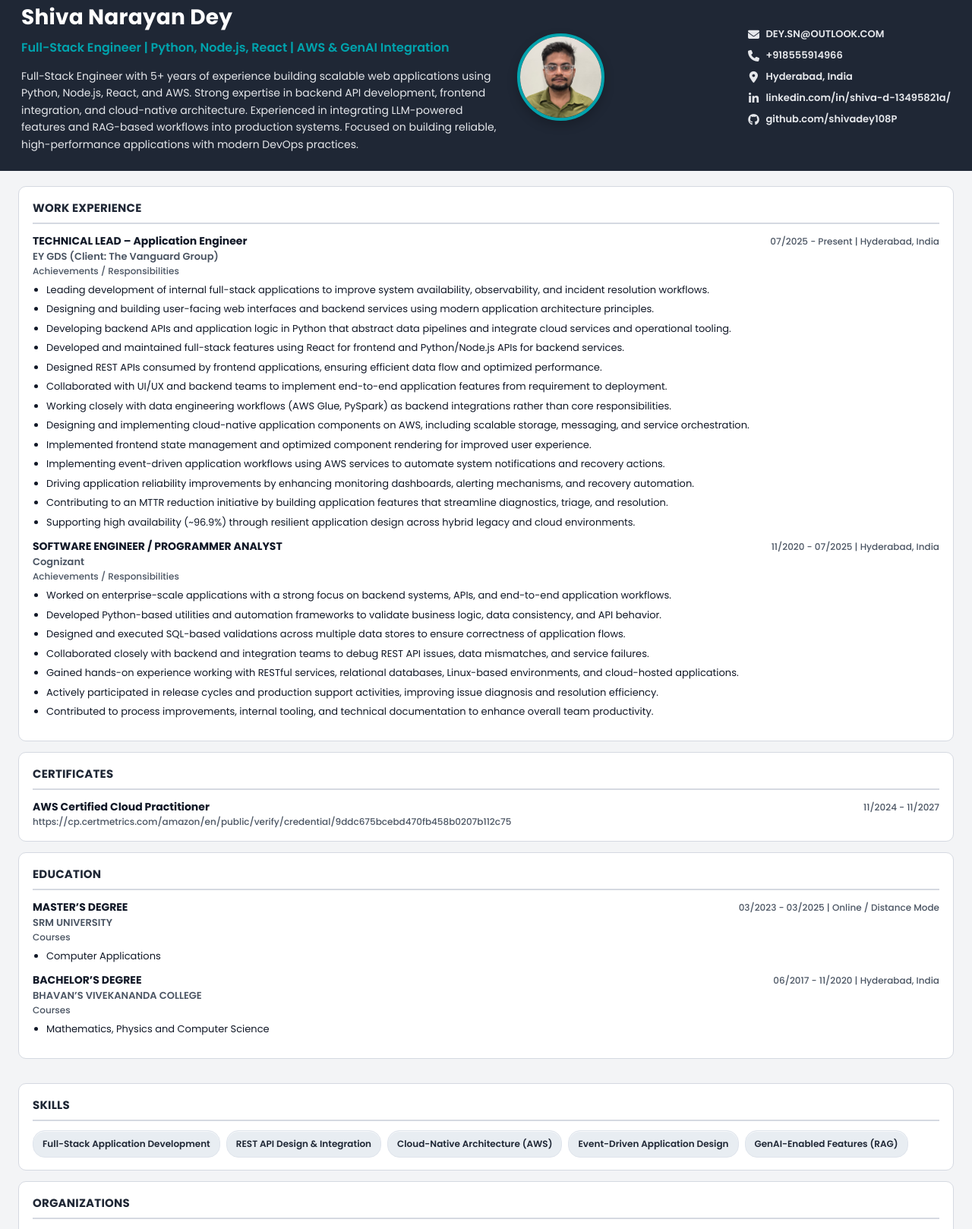
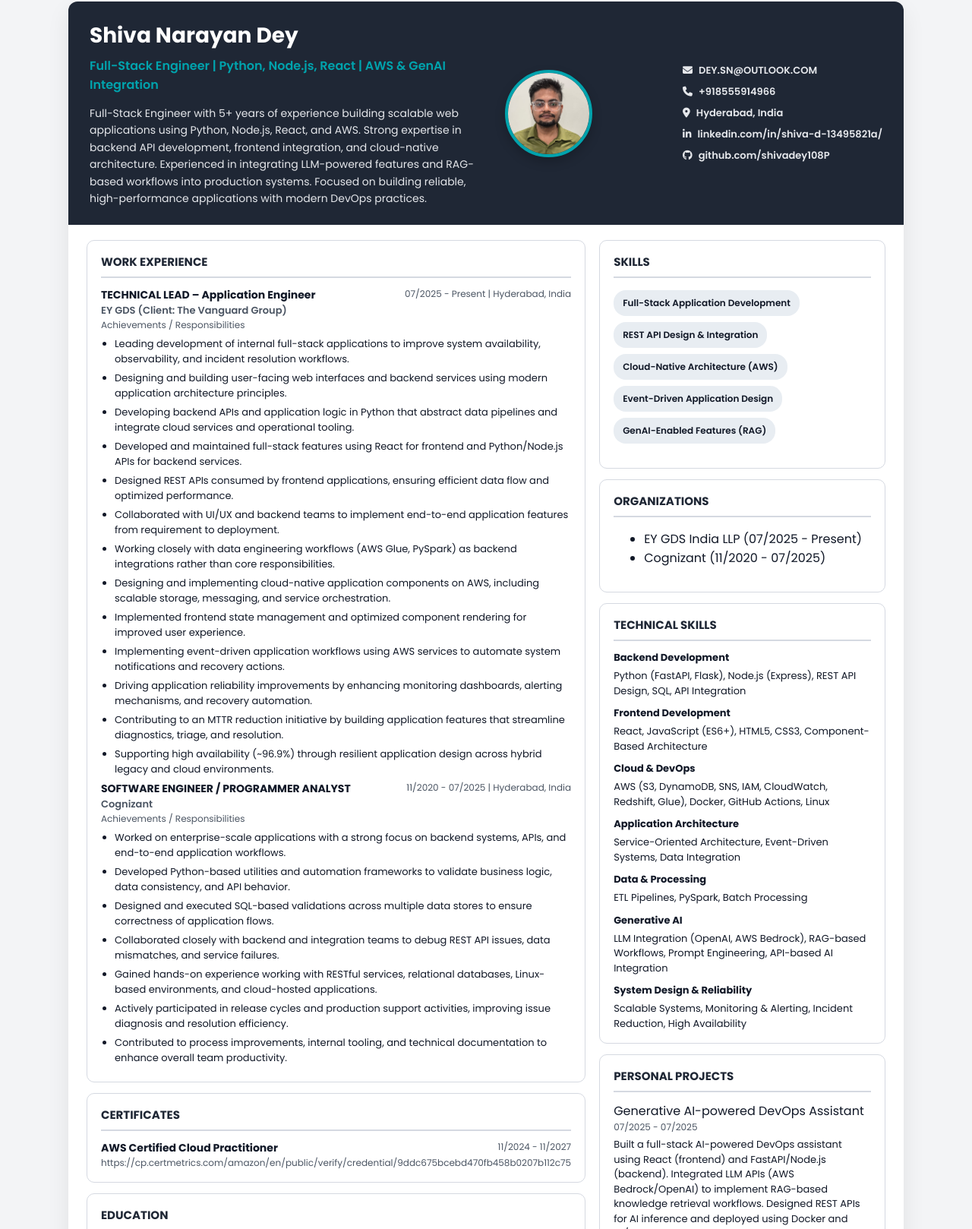
Before and after one commit to shivadey108P/shiva_dey_resume_builder, a plain HTML site: page index.html in a window 1280 px wide. Shown: the part 22-1640 px from the top of the page at 76% size. Drawn offline with Linux system fonts and the light colour scheme.

Commit message:
mobile and desktop css fix - Update index.html

```diff
--- a/index.html
+++ b/index.html
@@ -12,7 +12,6 @@
 :root {
   --navy: #1f2735;
   --teal: #00a3ad;
-      --muted-teal: #0f8f97;
   --text: #111827;
   --subtext: #4b5563;
   --pill: #e8edf2;
@@ -25,61 +24,28 @@
   box-sizing: border-box;
   max-width: 100%;
   overflow-wrap: break-word;
-      word-wrap: break-word;
 }
-
-    body {
-      overflow-x: hidden;
-    }
-    a {
-  word-break: break-word;
-}
-    .role-header > div,
-    .contact,
-    .contact-info,
-    .contact-row,
-    .headline,
-    .tech-item,
-    .project-desc,
-    .project-title {
-      min-width: 0;
-    }
-
-    .contact-row {
-      flex-wrap: wrap;
-      word-break: break-word;
-    }
-.section-card {
-  border: none;
-  border-bottom: 1px solid #e5e7eb;
-  border-radius: 0;
-}
-
-    .contact-row a,
-    .contact-row span {
-      overflow-wrap: anywhere;
-      word-break: break-word;
-    }
-
-    .bullets li,
-    .simple-list li {
-      overflow-wrap: break-word;
-      word-break: break-word;
-      white-space: normal;
-  }
-
 
 body {
   margin: 0;
   background: var(--bg);
   font-family: 'Poppins', Arial, sans-serif;
   color: var(--text);
+  overflow-x: hidden;
 }
 
+a {
+  word-break: break-word;
+}
+
+/* Page Container */
 .page {
-  margin: 0;
-  border-radius: 0;
-  box-shadow: none;
+  max-width: 1100px;
+  margin: 24px auto;
+  background: var(--card);
+  box-shadow: 0 12px 30px rgba(0, 0, 0, 0.08);
+  border-radius: 12px;
+  overflow: hidden;
 }
 
 /* Header */
@@ -97,7 +63,6 @@
   margin: 0 0 6px;
   font-size: 28px;
   font-weight: 700;
-      letter-spacing: 0.2px;
 }
 
 .headline h2 {
@@ -114,6 +79,16 @@
   line-height: 1.6;
 }
 
+.profile-pic {
+  width: 115px;
+  height: 115px;
+  border-radius: 50%;
+  object-fit: cover;
+  border: 4px solid var(--teal);
+  box-shadow: 0 6px 14px rgba(0,0,0,0.22);
+  justify-self: center;
+}
+
 .contact {
   display: flex;
   justify-content: flex-end;
@@ -122,10 +97,8 @@
 .contact-info {
   display: flex;
   flex-direction: column;
-      align-items: flex-start;
   gap: 8px;
   font-size: 13px;
-      color: #e5e7eb;
 }
 
 .contact-row {
@@ -137,30 +110,6 @@
   font-weight: 600;
 }
 
-    .contact-row:hover {
-      color: #ffffff;
-    }
-
-    .icon {
-      width: 16px;
-      height: 16px;
-      display: inline-flex;
-      align-items: center;
-      justify-content: center;
-      color: inherit;
-      font-size: 15px;
-    }
-
-    .profile-pic {
-      width: 115px;
-      height: 115px;
-      border-radius: 50%;
-      object-fit: cover;
-      border: 4px solid var(--teal);
-      box-shadow: 0 6px 14px rgba(0,0,0,0.22);
-      justify-self: center;
-    }
-
 /* Layout */
 .content {
   display: grid;
@@ -169,11 +118,7 @@
   padding: 20px 24px 28px;
 }
 
-    .content {
-      grid-template-columns: minmax(0, 1fr);
-    }
-
-
+/* Cards */
 .section-card {
   background: var(--card);
   border: 1px solid var(--border);
@@ -185,7 +130,6 @@
 .section-title {
   font-size: 15px;
   font-weight: 700;
-      letter-spacing: 0.2px;
   color: var(--navy);
   border-bottom: 2px solid var(--border);
   padding-bottom: 8px;
@@ -193,23 +137,17 @@
   text-transform: uppercase;
 }
 
-    /* Experience */
-    .role {
-      margin-bottom: 12px;
-    }
-
+/* Roles */
 .role-header {
   display: flex;
   justify-content: space-between;
-      align-items: baseline;
+  flex-wrap: wrap;
   gap: 8px;
-      flex-wrap: wrap;
 }
 
 .role-title {
   font-weight: 700;
   font-size: 14px;
-      color: var(--text);
 }
 
 .role-company {
@@ -221,13 +159,11 @@
 .role-meta {
   font-size: 12px;
   color: var(--subtext);
-      font-weight: 500;
 }
 
 .bullets {
   padding-left: 18px;
   margin: 6px 0 0;
-      color: var(--text);
 }
 
 .bullets li {
@@ -236,101 +172,71 @@
   line-height: 1.5;
 }
 
-    /* Pills */
+/* Skills Pills */
 .pill-list {
   display: flex;
   flex-wrap: wrap;
   gap: 8px;
-      margin: 6px 0 0;
+  list-style: none;
   padding: 0;
-      list-style: none;
 }
 
 .pill {
   background: var(--pill);
-      color: var(--navy);
   padding: 8px 12px;
   border-radius: 16px;
   font-size: 12px;
   font-weight: 600;
-      border: 1px solid #dfe4ec;
-      box-shadow: inset 0 1px 0 rgba(255,255,255,0.7);
-      text-transform: none;
 }
 
-    /* Lists */
-    .simple-list {
-      padding-left: 16px;
-      margin: 6px 0;
-      color: var(--text);
-    }
-
-    .simple-list li {
-      font-size: 13px;
-      margin-bottom: 6px;
-    }
-
+/* Tech Grid */
 .tech-grid {
   display: grid;
-      grid-template-columns: 1fr;
   gap: 10px;
 }
 
 .tech-item h4 {
   margin: 0 0 4px;
   font-size: 13px;
-      color: var(--navy);
   font-weight: 700;
 }
 
 .tech-item p {
   margin: 0;
   font-size: 13px;
-      color: var(--text);
   line-height: 1.5;
 }
 
-    .label-row {
-      display: flex;
-      justify-content: space-between;
-      align-items: baseline;
-      flex-wrap: wrap;
-      gap: 6px;
-      font-size: 12px;
-      color: var(--subtext);
-      font-weight: 600;
-    }
-
-    .badge {
-      background: #fef3c7;
-      color: #92400e;
-      padding: 4px 8px;
-      border-radius: 10px;
-      font-size: 11px;
-      font-weight: 700;
-      border: 1px solid #fcd34d;
-    }
-
-    .project-title {
-      font-weight: 700;
-      font-size: 13px;
-      margin: 0;
-      color: var(--text);
-    }
-
+/* Project */
 .project-desc {
   margin: 4px 0 0;
   font-size: 13px;
-      color: var(--text);
+  line-height: 1.5;
 }
 
+/* ============================= */
+/* 📱 MOBILE VIEW */
+/* ============================= */
+
 @media (max-width: 900px) {
-.project-desc {
-  line-height: 1.6;
+
+  .page {
+    margin: 0;
+    border-radius: 0;
+    box-shadow: none;
   }
 
-      .content {
+  .topbar {
     grid-template-columns: 1fr;
+    gap: 16px;
+    padding: 20px 18px;
+    text-align: left;
+  }
+
+  .profile-pic {
+    width: 85px;
+    height: 85px;
+    justify-self: center;
   }
 
   .headline h1 {
@@ -343,56 +249,40 @@
 
   .headline p {
     font-size: 13px;
-      }
-      .topbar {
-  grid-template-columns: 1fr;
-  gap: 16px;
-  padding: 20px 18px;
-}
-
-.profile-pic {
-  order: 1;
-  justify-self: center;
-  width: 85px;
-  height: 85px;
-}
-
-.headline {
-  order: 2;
+    line-height: 1.7;
   }
 
   .contact {
-  order: 3;
-  width: 100%;
     justify-content: flex-start;
   }
 
   .content {
+    grid-template-columns: 1fr;
     padding: 16px;
     gap: 14px;
   }
-      .contact-info {
-        gap: 10px;
-        font-size: 12px;
-      }
-      .bullets li {
-        font-size: 12.5px;
-      }
-      .pill {
-        padding: 6px 10px;
-        font-size: 11.5px;
-      }
+
   .section-card {
+    border: none;
+    border-bottom: 1px solid #e5e7eb;
+    border-radius: 0;
     padding: 14px;
   }
 
-.bullets li {
+  .section-title {
+    font-size: 14px;
+  }
+
+  .bullets li,
+  .tech-item p,
+  .project-desc {
     font-size: 12.8px;
     line-height: 1.6;
   }
 
-.tech-item p {
-  font-size: 12.8px;
+  .pill {
+    font-size: 11.5px;
+    padding: 6px 10px;
   }
 }
 </style>
```
Lines whose indentation alone changed are shown as unchanged.
